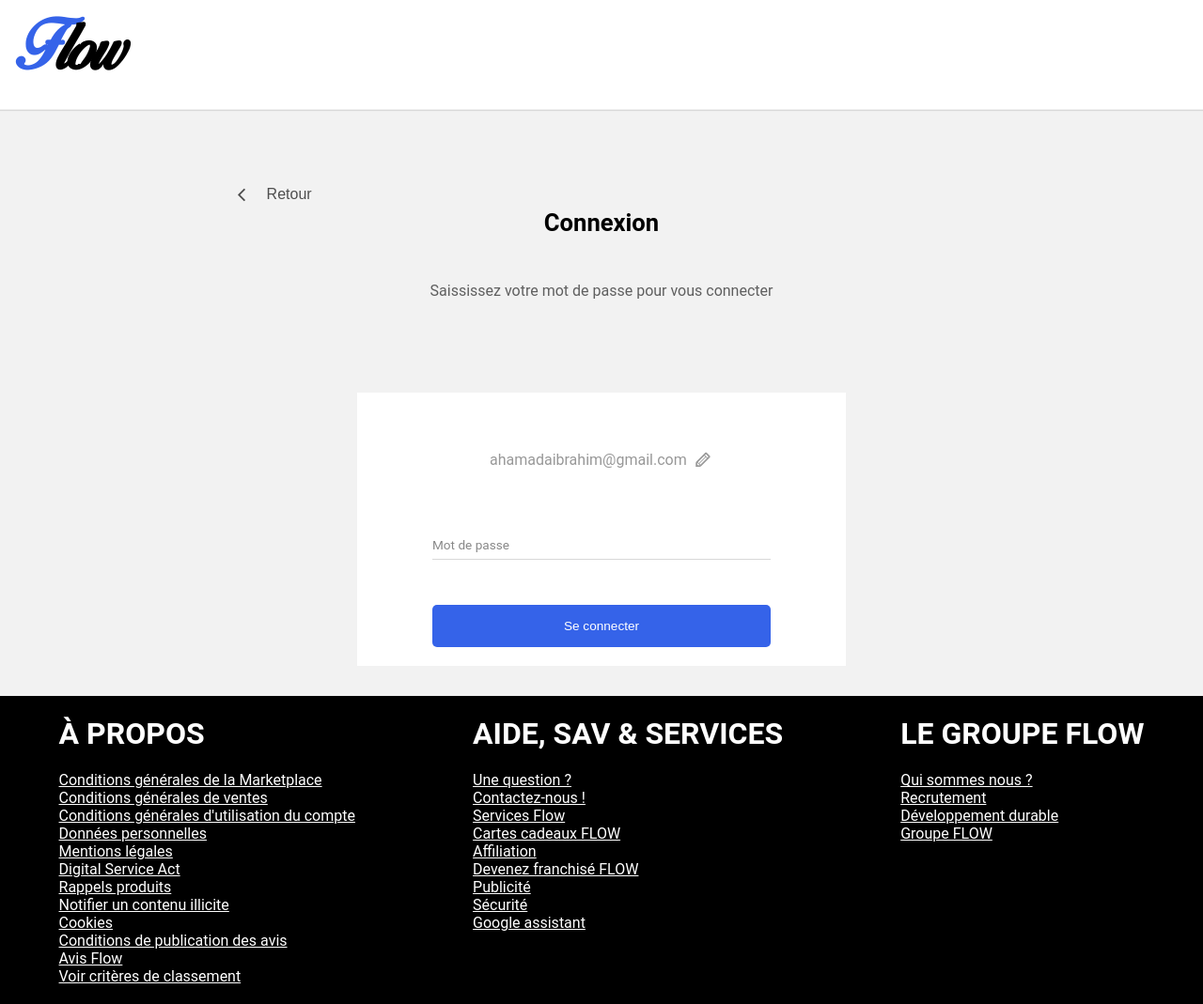
After one commit to Davosthecool/Shopping-website-simulation, a Symfony app: template app/templates/connexion/connexion.html.twig in a window 1280 px wide. The commit adds this page. Shown: the whole page at 94% size. Run offline with Twig, Linux system fonts and the light colour scheme; the template is opened without the code that fills it, so the values that code supplies are empty; some libraries are stand-ins or nearby versions.

Commit message:
ajout pages connexions en twig et controlleurs associés

```diff
--- /dev/null
+++ b/app/public/styles/simple_header.css
@@ -0,0 +1,52 @@
+header{
+    display: block;
+    position: absolute;
+    padding: 0;
+    height: auto;
+}
+
+header{
+    position: fixed;
+    top: 0;
+    left: 0;
+    overflow: hidden;
+    width: 100%;
+    z-index: 50;
+    background-color: white;
+    border-bottom: 1px solid #f2f2f2;
+    box-shadow: 0 1px 1px #d8d8d8;
+    overflow: hidden;
+}
+
+.navigation{
+    max-width: 1600px;
+    padding: 10px 20px;
+    margin: 0 auto;
+}
+
+nav{
+    display: flex;
+    align-items: center;
+}
+
+nav a{
+    text-decoration: none;
+    font-family: "Bird", sans-serif;
+    font-size: 4em;
+    line-height: 150%;
+    font-weight: 600;
+    margin: 0px;
+    padding: 0px;
+}
+
+
+
+.flow::first-letter{
+    color: #3563e9;
+}
+
+.flow{
+    color: #000;
+    padding: 0%;
+    margin: 0%;
+}
--- a/app/src/Controller/RegistrationController.php
+++ b/app/src/Controller/RegistrationController.php
@@ -36,7 +36,7 @@ class RegistrationController extends AbstractController
             return $this->redirectToRoute('app_test');
         }
 
-        return $this->render('registration/register.html.twig', [
+        return $this->render('connexion/register.html.twig', [
             'registrationForm' => $form->createView(),
         ]);
     }
--- /dev/null
+++ b/app/templates/connexion/connexion.html.twig
@@ -0,0 +1,40 @@
+{% extends 'base.html.twig' %}
+
+{% block stylesheets %}
+<link rel="stylesheet" href="styles/login.css" type="text/css">
+{% endblock %}
+
+{% block header %}
+{% include asset('headers/simple_header.html.twig') %}
+{% endblock %}
+
+{% block content%}
+    <main>
+        <div class="principale">
+            <button id="retour" class="retour">
+                <i class="icon-angle-left"></i>
+                <span>Retour</span>
+            </button>
+            <div class="principale-texte">
+                <p class="title">Connexion</p>
+                <p class="subtitle">Saississez votre mot de passe pour vous connecter</p>
+            </div>
+            <div class="principale-form">
+                <form action="" method="post" class="main-form">
+                    <div class="email-edit">
+                        <a href="">
+                            <p>ahamadaibrahim@gmail.com</p>
+                            <i class="icon-pencil"></i>
+                        </a>
+                    </div>
+                    <div class="champ">
+                        <input type="password" name="password" class="input_login" placeholder="" required>
+                        <label for="password" class="input_label">Mot de passe</label>
+                    </div>
+                    <input type="submit" class="envoyer" value="Se connecter">
+                </form>
+            </div>
+        </div>
+    </main>
+
+{% endblock %}
--- a/app/templates/registration/register.html.twig
+++ b/app/templates/connexion/register.html.twig
@@ -1,7 +1,11 @@
 {% extends 'base.html.twig' %}
 
 {% block title %}Register{% endblock %}
-{% block header %} {% endblock %}
+
+{% block header %}
+{% include asset('headers/simple_header.html.twig') %}
+{% endblock %}
+
 {% block content %}
     <h1>Register</h1>
 
--- /dev/null
+++ b/app/templates/headers/simple_header.html.twig
@@ -0,0 +1,13 @@
+{% block stylesheets %}
+<link rel="stylesheet" href="styles/simple_header.css" type="text/css">
+{% endblock %}
+
+{% block header %}
+<header>
+    <nav class="navigation">
+        <a href="" class="">
+           <p class="flow">Flow</p>
+        </a>
+    </nav>
+</header>
+{% endblock %}
```
Also changed, not shown: app/src/Controller/ConnexionController.php (added, +18 -0 lines), app/src/Controller/LoginController.php (added, +18 -0 lines), app/templates/connexion/login.html.twig (added, +30 -0 lines), app/templates/connexion/sign.html (added, +84 -0 lines), app/templates/produit.html (added, +60 -0 lines).
